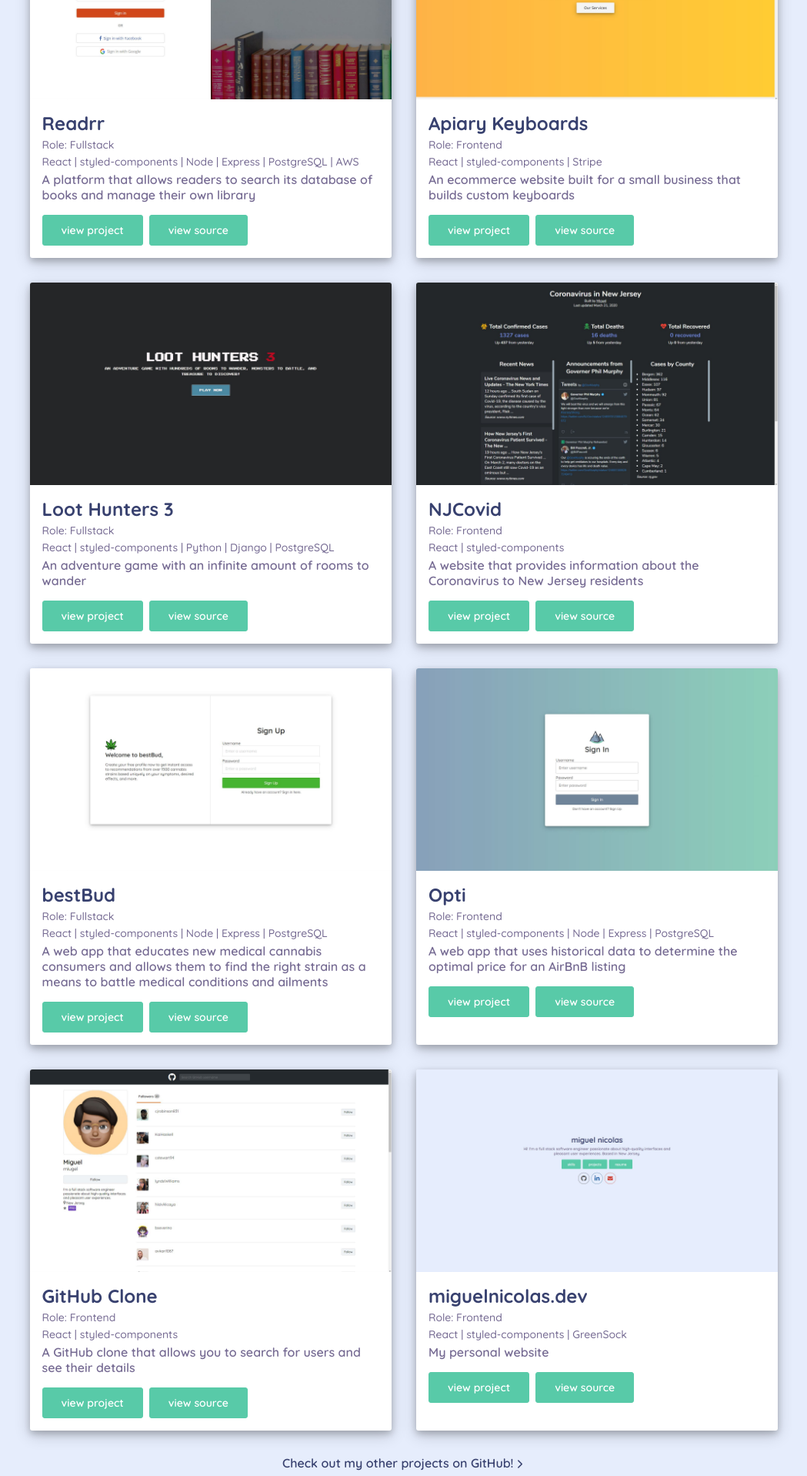
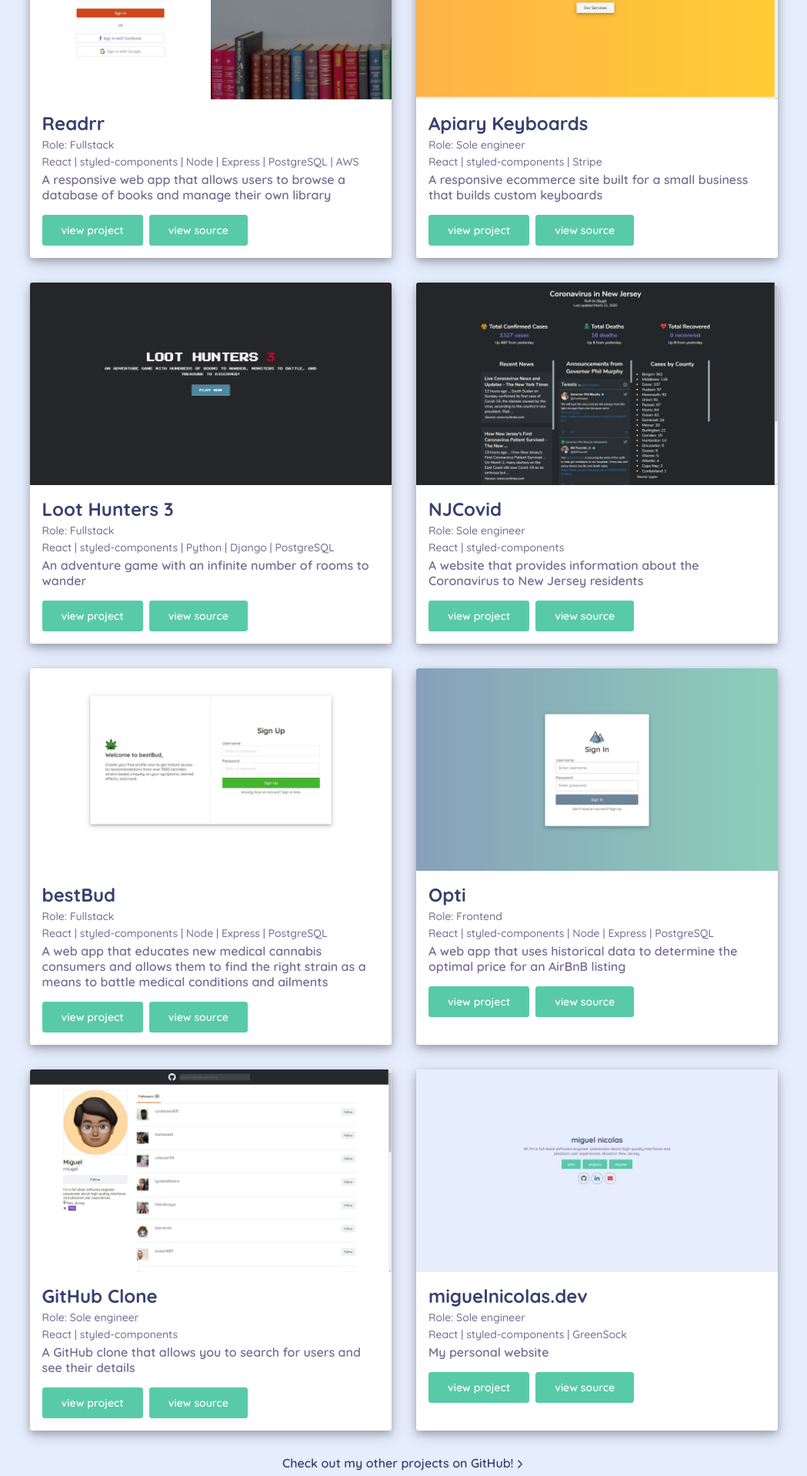
Before and after one commit to miugel/miguelnicolas, a React (Create React App) app: page /projects in a window 1280 px wide. Shown: the part 306-2223 px from the top of the page at 77% size, without its empty margins (115-1164 px from the left). Built offline with nearby package versions, Linux system fonts and the light colour scheme.

Commit message:
Updated project descriptions

```diff
--- a/src/components/projects.js
+++ b/src/components/projects.js
@@ -29,7 +29,8 @@ const Projects = props => {
                         <h2>Readrr</h2>
                         <p className='role'>Role: Fullstack</p>
                         <p className='tech-stack'>React | styled-components | Node | Express | PostgreSQL | AWS</p>
-                        <p className='description'>A platform that allows readers to search its database of books and manage their own library</p>
+                        <p className='description'>A responsive web app that allows users to browse a database of books and manage their own library</p>
+                        {/* <p className='view-more'>view more</p> */}
                         <a href='https://readrr.app/' target='_blank' rel='noopener noreferrer'><button>view project</button></a>
                         <a href='https://github.com/Lambda-School-Labs/betterreads-fe' target='_blank' rel='noopener noreferrer'><button>view source</button></a>
                     </div>
@@ -39,9 +40,9 @@ const Projects = props => {
                     <a href='https://apiarykeyboards.now.sh/' target='_blank' rel='noopener noreferrer'><div className='project-image'></div></a>
                     <div className='project-description'>
                         <h2>Apiary Keyboards</h2>
-                        <p className='role'>Role: Frontend</p>
+                        <p className='role'>Role: Sole engineer</p>
                         <p className='tech-stack'>React | styled-components | Stripe</p>
-                        <p className='description'>An ecommerce website built for a small business that builds custom keyboards</p>
+                        <p className='description'>A responsive ecommerce site built for a small business that builds custom keyboards</p>
                         <a href='https://apiarykeyboards.now.sh/' target='_blank' rel='noopener noreferrer'><button>view project</button></a>
                         <a href='https://github.com/miugel/apiarykeyboards' target='_blank' rel='noopener noreferrer'><button>view source</button></a>
                     </div>
@@ -53,7 +54,7 @@ const Projects = props => {
                         <h2>Loot Hunters 3</h2>
                         <p className='role'>Role: Fullstack</p>
                         <p className='tech-stack'>React | styled-components | Python | Django | PostgreSQL</p>
-                        <p className='description'>An adventure game with an infinite amount of rooms to wander</p>
+                        <p className='description'>An adventure game with an infinite number of rooms to wander</p>
                         <a href='https://loothunters.netlify.app/' target='_blank' rel='noopener noreferrer'><button>view project</button></a>
                         <a href='https://github.com/loothunters3' target='_blank' rel='noopener noreferrer'><button>view source</button></a>
                     </div>
@@ -63,7 +64,7 @@ const Projects = props => {
                     <a href='https://njcovid.now.sh/' target='_blank' rel='noopener noreferrer'><div className='project-image'></div></a>
                     <div className='project-description'>
                         <h2>NJCovid</h2>
-                        <p className='role'>Role: Frontend</p>
+                        <p className='role'>Role: Sole engineer</p>
                         <p className='tech-stack'>React | styled-components</p>
                         <p className='description'>A website that provides information about the Coronavirus to New Jersey residents</p>
                         <a href='https://njcovid.now.sh/' target='_blank' rel='noopener noreferrer'><button>view project</button></a>
@@ -99,7 +100,7 @@ const Projects = props => {
                     <a href='https://githubclone.now.sh/' target='_blank' rel='noopener noreferrer'><div className='project-image'></div></a>
                     <div className='project-description'>
                         <h2>GitHub Clone</h2>
-                        <p className='role'>Role: Frontend</p>
+                        <p className='role'>Role: Sole engineer</p>
                         <p className='tech-stack'>React | styled-components</p>
                         <p className='description'>A GitHub clone that allows you to search for users and see their details</p>
                         <a href='https://githubclone.now.sh/' target='_blank' rel='noopener noreferrer'><button>view project</button></a>
@@ -111,7 +112,7 @@ const Projects = props => {
                     <Link to='/'><div className='project-image'></div></Link>
                     <div className='project-description'>
                         <h2>miguelnicolas.dev</h2>
-                        <p className='role'>Role: Frontend</p>
+                        <p className='role'>Role: Sole engineer</p>
                         <p className='tech-stack'>React | styled-components | GreenSock</p>
                         <p className='description'>My personal website</p>
                         <Link to='/'><button>view project</button></Link>
--- a/src/components/styles/projectsStyle.js
+++ b/src/components/styles/projectsStyle.js
@@ -257,7 +257,6 @@ const ProjectsContainer = styled.div`
 
         .project-container {
             display: flex;
-            align-content: flex-start;
             justify-content: space-between;
             flex-wrap: wrap;
 
```
